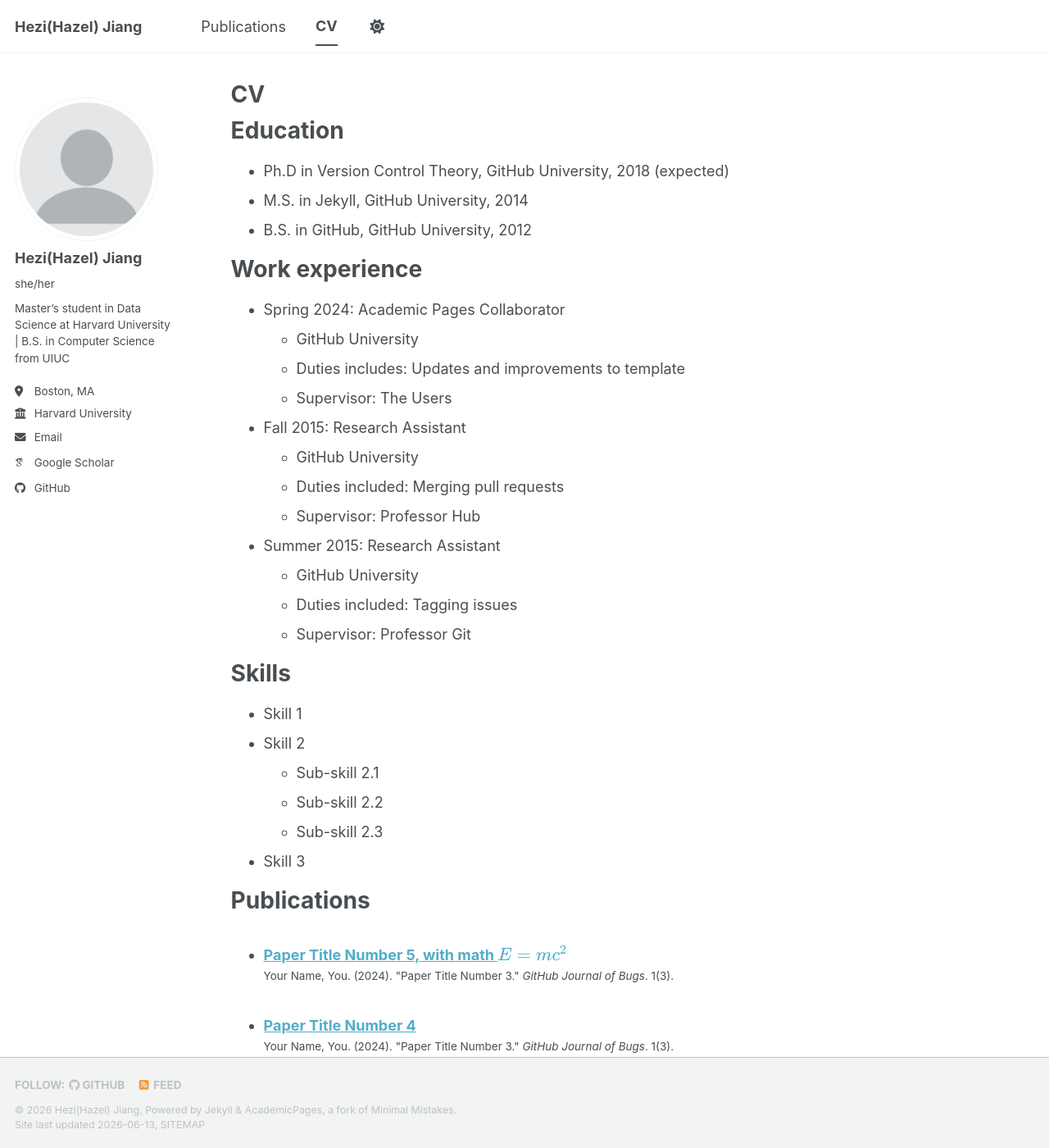
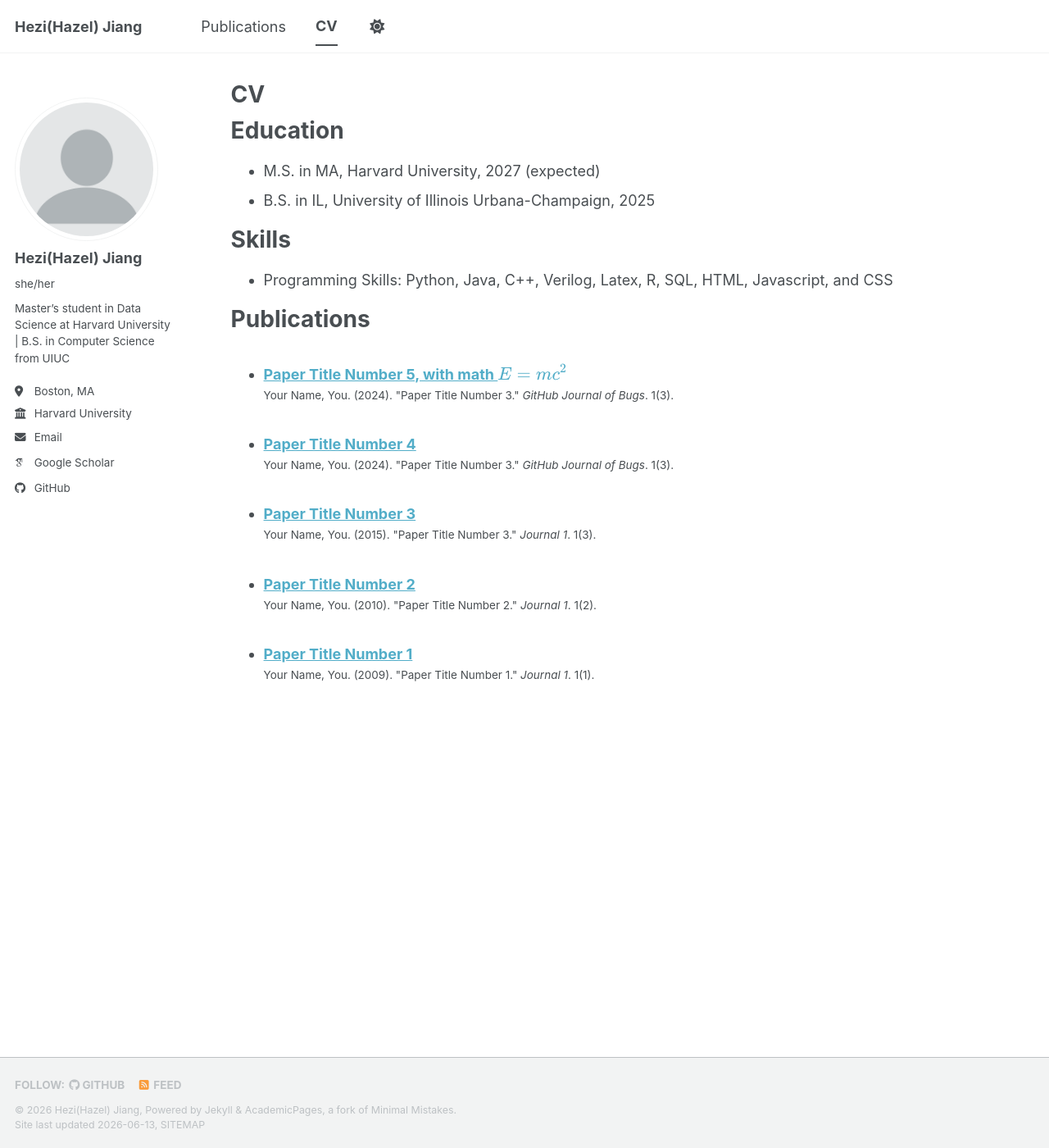
Before and after one commit to Hezi519/Hezi519.github.io, a Jekyll site: the page built from _pages/cv.md, in a window 1280 px wide and 1400 px high. Shown: the whole window at 82% size. Built offline with Jekyll 4.4.1, drawn with Linux system fonts in a browser that asks for light colours; some web fonts are replaced; a script bundle is joined from its source files by our own code; library files that are not in the unit come from our copies; some of the changed text lies outside the part shown.

Commit message:
Update cv.md

```diff
--- a/_pages/cv.md
+++ b/_pages/cv.md
@@ -11,54 +11,16 @@ redirect_from:
 
 Education
 ======
-* Ph.D in Version Control Theory, GitHub University, 2018 (expected)
-* M.S. in Jekyll, GitHub University, 2014
-* B.S. in GitHub, GitHub University, 2012
-
-Work experience
-======
-* Spring 2024: Academic Pages Collaborator
-  * GitHub University
-  * Duties includes: Updates and improvements to template
-  * Supervisor: The Users
-
-* Fall 2015: Research Assistant
-  * GitHub University
-  * Duties included: Merging pull requests
-  * Supervisor: Professor Hub
-
-* Summer 2015: Research Assistant
-  * GitHub University
-  * Duties included: Tagging issues
-  * Supervisor: Professor Git
+* M.S. in MA, Harvard University, 2027 (expected)
+* B.S. in IL, University of Illinois Urbana-Champaign, 2025
 
 Skills
 ======
-* Skill 1
-* Skill 2
-  * Sub-skill 2.1
-  * Sub-skill 2.2
-  * Sub-skill 2.3
-* Skill 3
+* Programming Skills: Python, Java, C++, Verilog, Latex, R, SQL, HTML, Javascript, and CSS
+
 
 Publications
 ======
   <ul>{% for post in site.publications reversed %}
     {% include archive-single-cv.html %}
   {% endfor %}</ul>
-
-Talks
-======
-  <ul>{% for post in site.talks reversed %}
-    {% include archive-single-talk-cv.html  %}
-  {% endfor %}</ul>
-
-Teaching
-======
-  <ul>{% for post in site.teaching reversed %}
-    {% include archive-single-cv.html %}
-  {% endfor %}</ul>
-
-Service and leadership
-======
-* Currently signed in to 43 different slack teams
```
